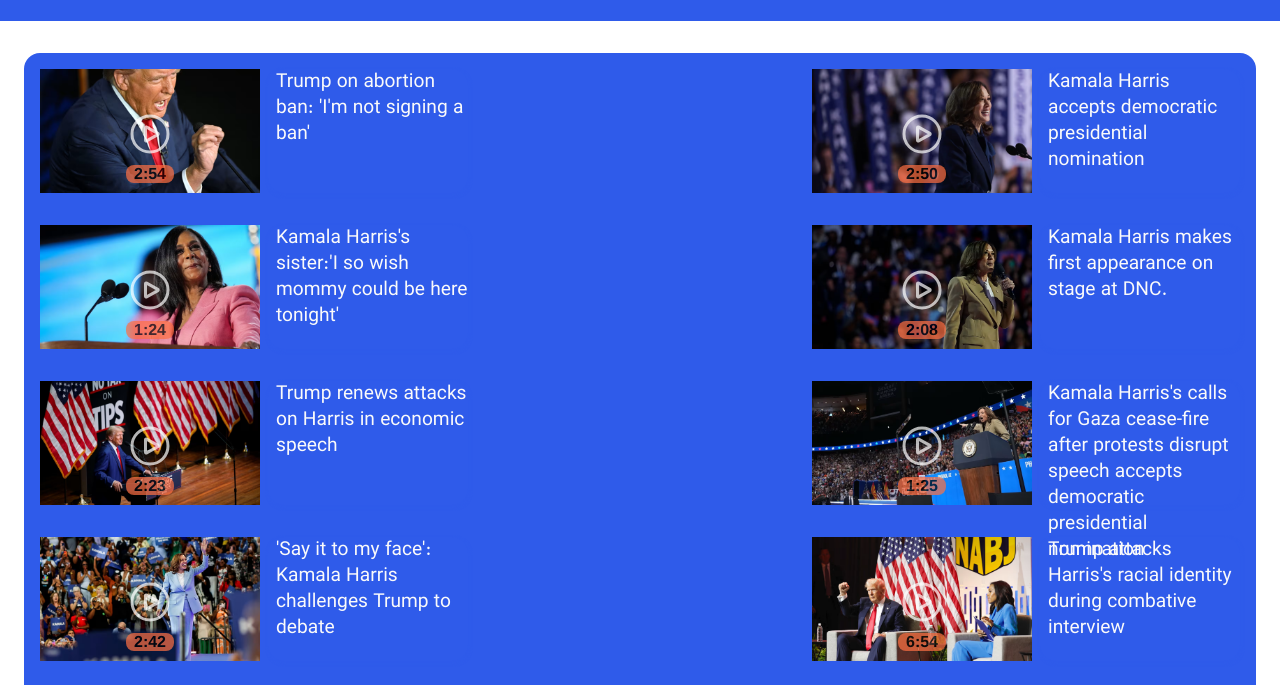
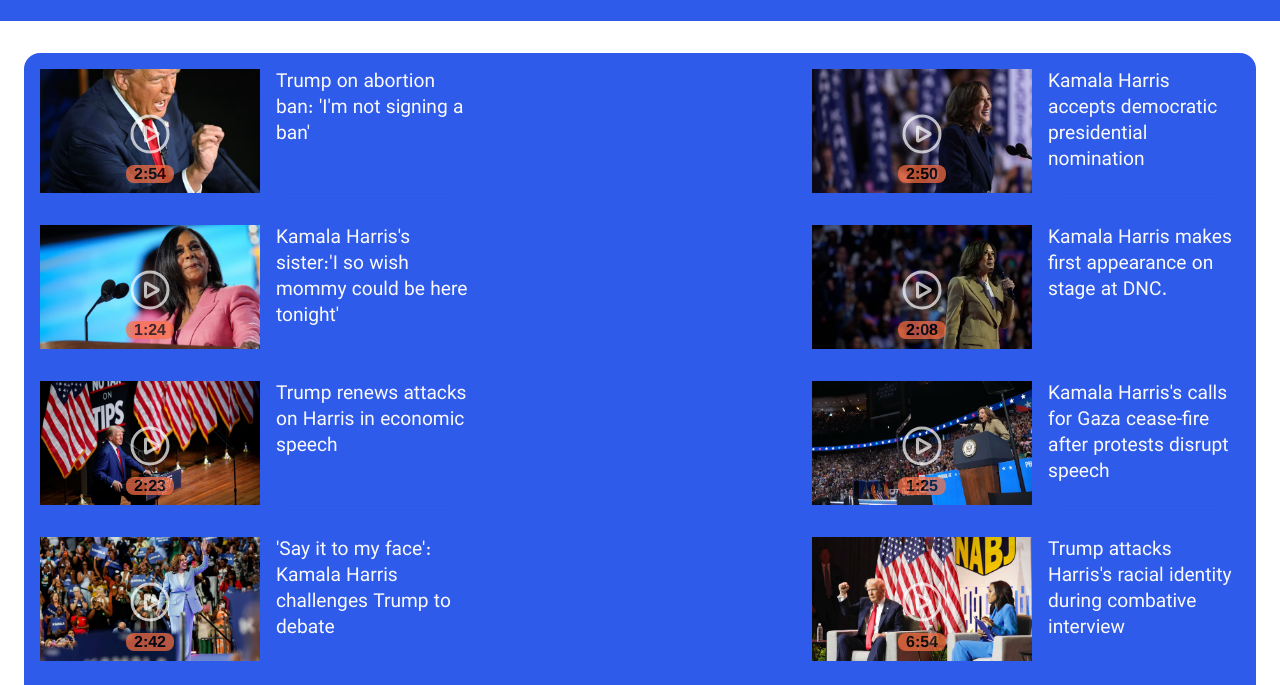
Before and after one commit to MoradiFdev/Web2, a plain HTML site: page index.html in a window 1280 px wide. Shown: the part 115-800 px from the top of the page. Drawn offline with Linux system fonts and the light colour scheme.

Commit message:
Upadate the code

```diff
--- a/index.html
+++ b/index.html
@@ -127,7 +127,7 @@
                             <p class="video-duration">1:25</p>
                         </div>
                         </div>
-                            <p class="video-text">Kamala Harris's calls for Gaza cease-fire after protests disrupt speech accepts democratic presidential nomination</p>
+                            <p class="video-text">Kamala Harris's calls for Gaza cease-fire after protests disrupt speech</p>
                     </div>
                     <div class="video-wrapper">
                         <div class="video">
```
